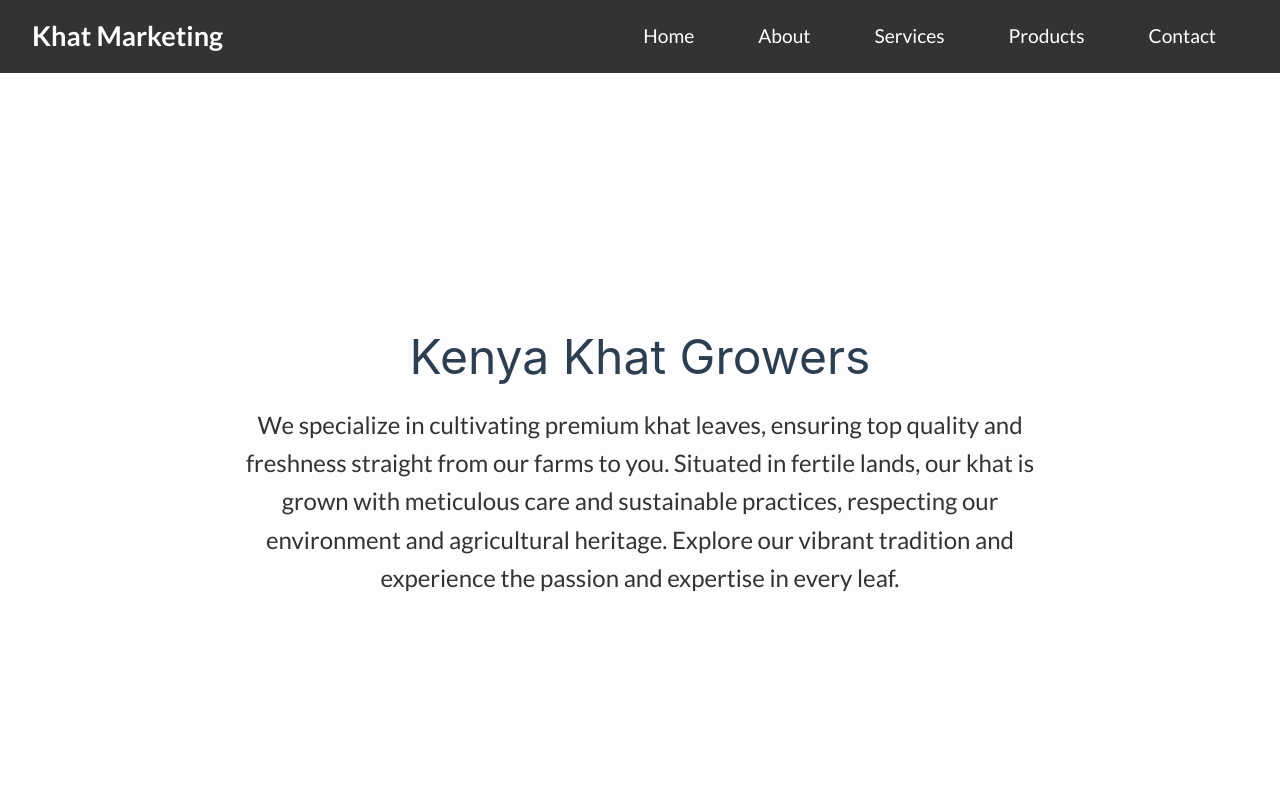
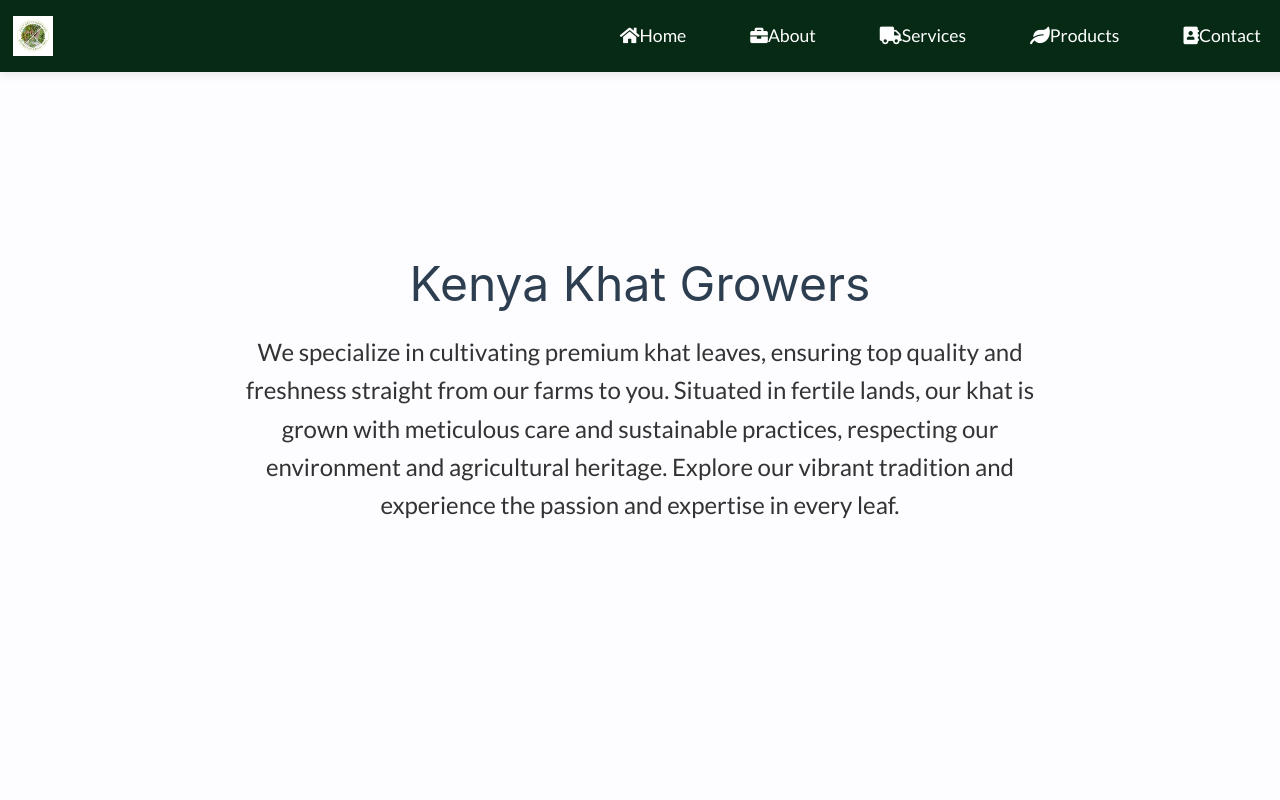
Before and after one commit to SaretoTracy/KhatKenyaGrowers, a React (Create React App) app: page / in a window 1280 px wide. Shown: the top 800 px of the page. Built offline with nearby package versions, Linux system fonts and the light colour scheme.

Commit message:
stle navbar

```diff
--- a/src/Components/Navbar/Navbar.js
+++ b/src/Components/Navbar/Navbar.js
@@ -1,7 +1,7 @@
 import React, { useState } from 'react';
 import styled from 'styled-components';
 import { Link } from 'react-router-dom';
-
+import logo from '/home/developer/khat/src/assets/logo.jpeg'
 const Navbar = () => {
   const [isOpen, setIsOpen] = useState(false);
 
@@ -11,19 +11,20 @@ const Navbar = () => {
 
   return (
     <Nav>
-      <Logo href="/">Khat Marketing</Logo>
+      <Logo href="/">
+        <img src={logo} alt="Khat Marketing" />
+      </Logo>
       <Hamburger onClick={toggleMenu}>
         <span />
         <span />
         <span />
       </Hamburger>
       <Menu isOpen={isOpen}>
-
-        <MenuLink to="/">Home</MenuLink>
-        <MenuLink to="/about">About</MenuLink>
-        <MenuLink to="/services">Services</MenuLink>
-        <MenuLink to="/products">Products</MenuLink>
-        <MenuLink to="/contact">Contact</MenuLink>
+        <MenuLink to="/"><i class="fa fa-home" aria-hidden="true"></i>Home</MenuLink>
+        <MenuLink to="/about"><i class="fa fa-briefcase" aria-hidden="true"></i>About</MenuLink>
+        <MenuLink to="/services"><i class="fa fa-truck" aria-hidden="true"></i>Services</MenuLink>
+        <MenuLink to="/products"><i class="fa fa-leaf" aria-hidden="true"></i>Products</MenuLink>
+        <MenuLink to="/contact"><i class="fa fa-address-book" aria-hidden="true"></i>Contact</MenuLink>
       </Menu>
     </Nav>
   );
@@ -32,29 +33,30 @@ const Navbar = () => {
 export default Navbar;
 
 const Nav = styled.nav`
-  padding: 0 2rem;
+  position: fixed;
+  width: 100%;
+  top: 0;
+  left: 0;
+  padding: 0 0.8rem;
   display: flex;
   justify-content: space-between;
   align-items: center;
-  flex-wrap: wrap;
-  background: #333;
+  background: #072A15;
   color: white;
+  z-index: 1000;
+  box-shadow: 0 2px 10px rgba(0, 0, 0, 0.1);
 `;
 
 const Logo = styled.a`
   padding: 1rem 0;
-  color: white;
-  text-decoration: none;
-  font-weight: 800;
-  font-size: 1.7rem;
-  span {
-    font-weight: 300;
-    font-size: 1.3rem;
+
+  img {
+    height: 40px; /* Adjust the height as needed */
   }
 `;
 
 const Hamburger = styled.div`
-  display: none;
+ display: none;
   flex-direction: column;
   cursor: pointer;
 
@@ -68,6 +70,7 @@ const Hamburger = styled.div`
 
   @media (max-width: 768px) {
     display: flex;
+
   }
 `;
 
@@ -81,7 +84,7 @@ const Menu = styled.div`
     overflow: hidden;
     flex-direction: column;
     width: 100%;
-    max-height: ${({ isOpen }) => (isOpen ? "300px" : "0")};
+    max-height: ${({ isOpen }) => (isOpen ? '300px' : '0')};
     transition: max-height 0.3s ease-in;
   }
 `;
@@ -89,13 +92,20 @@ const Menu = styled.div`
 const MenuLink = styled(Link)`
   padding: 1rem 2rem;
   cursor: pointer;
+
   text-align: center;
   text-decoration: none;
   color: white;
   transition: all 0.3s ease-in;
-  font-size: 1.2rem;
+  font-size: 1.1rem;
 
   &:hover {
     color: #ffd700;
+    text-decoration: none;
+    transform: scale(1.1);
+  }
+
+  @media (max-width: 768px) {
+    padding: 0.5rem 0;
   }
 `;
```
Also changed, not shown: src/assets/logo.jpeg (added).
